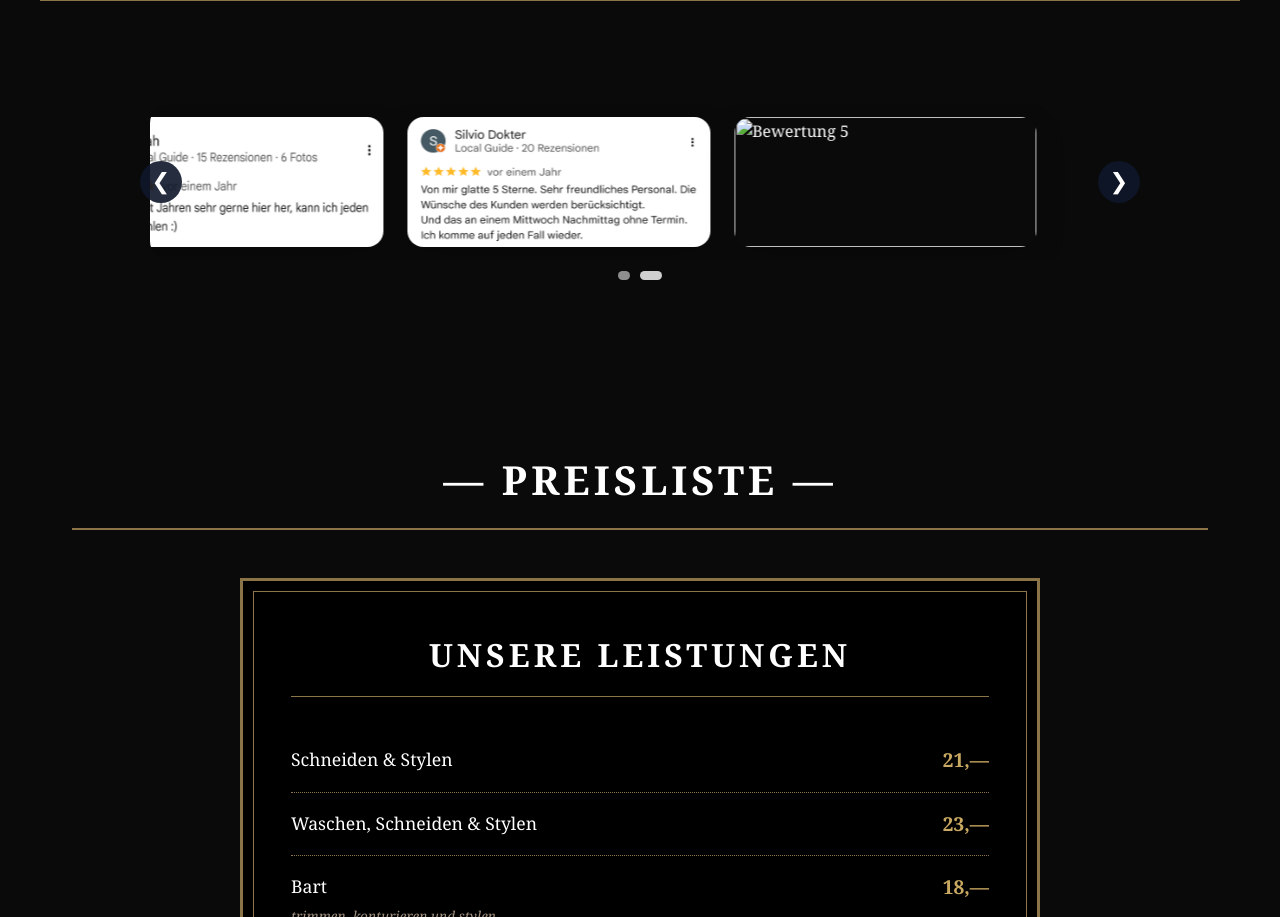
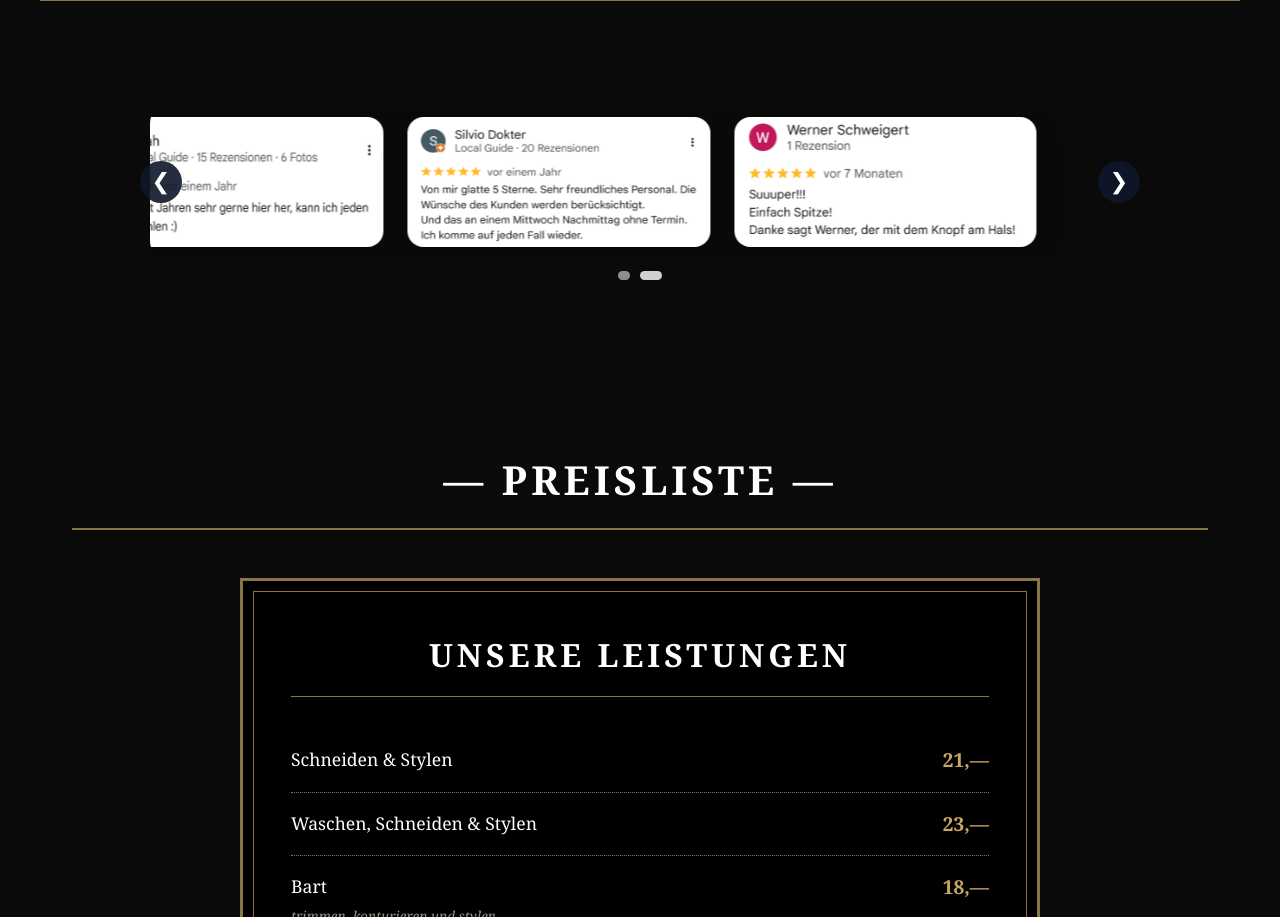
Before and after one commit to NoahSJB/Barbershop-Adelsdorf, a plain HTML site: page index.html in a window 1280 px wide. Shown: the part 1043-1960 px from the top of the page. Drawn offline with Linux system fonts and the light colour scheme.

Commit message:
Update index.html

```diff
--- a/index.html
+++ b/index.html
@@ -750,7 +750,7 @@
         <div class="rc-slide"><img src="bewertung_2.png" alt="Bewertung 2"></div>
         <div class="rc-slide"><img src="bewertung_3.png" alt="Bewertung 3"></div>
         <div class="rc-slide"><img src="bewertung_4.png" alt="Bewertung 4"></div>
-        <div class="rc-slide"><img src="bewergung_5.png" alt="Bewertung 5"></div>
+        <div class="rc-slide"><img src="bewertung_5.png" alt="Bewertung 5"></div>
       </div>
     </div>
 
```
